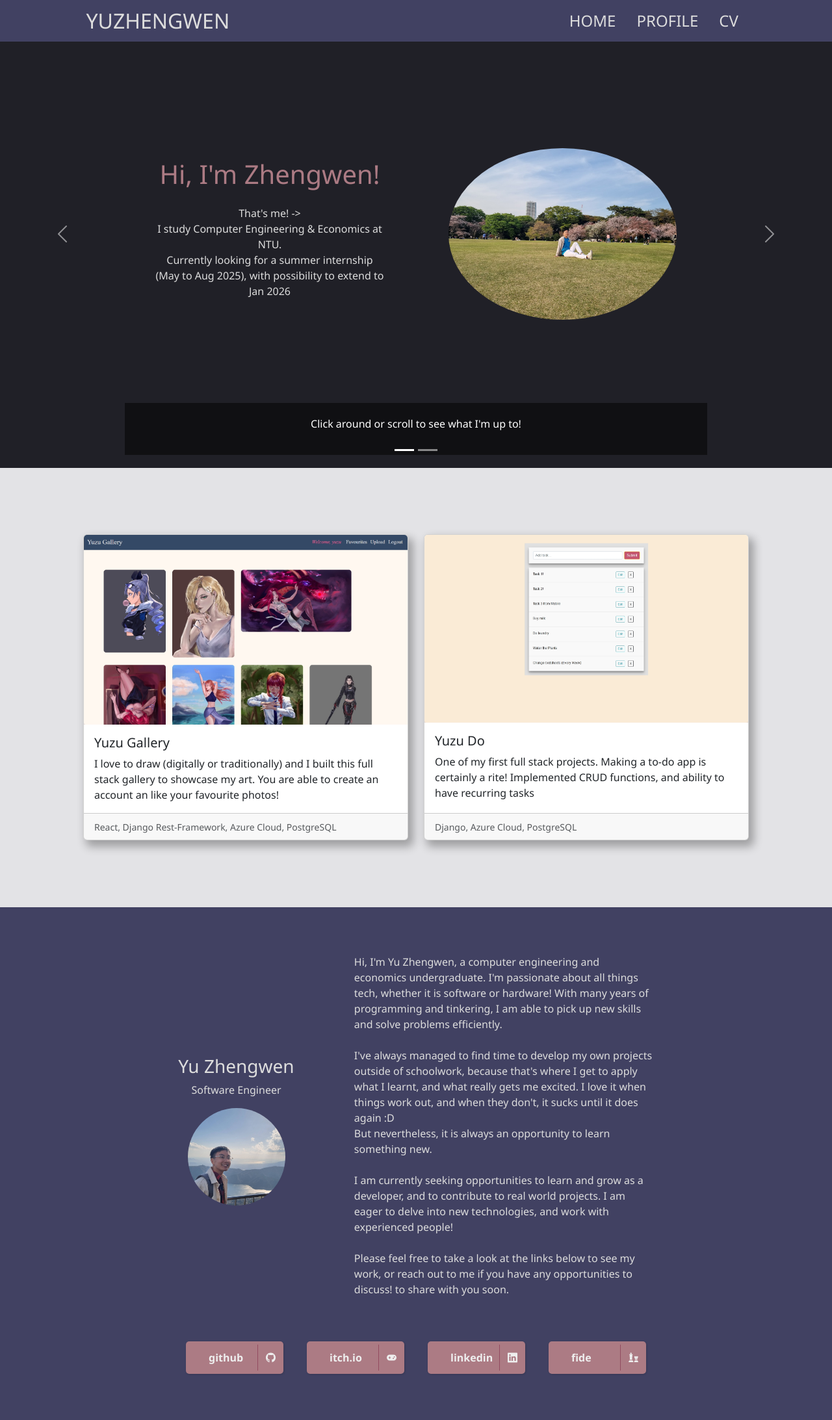
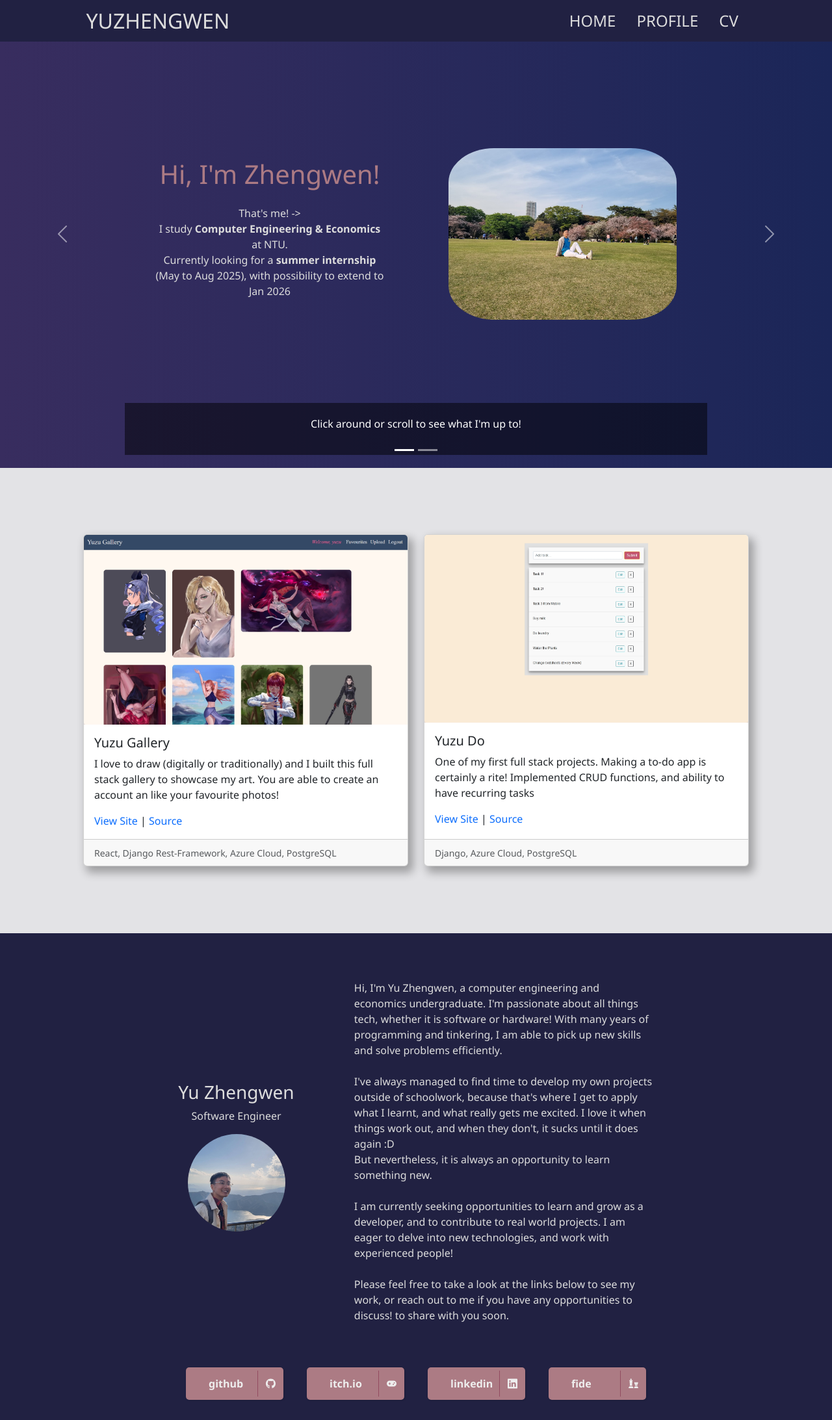
Before and after one commit to yuzhengwen/yuzhengwen.github.io, a PHP site: page / in a window 1280 px wide. Shown: the whole page at 65% size. Before the commit the page ends 2114 px from the top, so only its background shows below. Run offline with PHP 8.4, Linux system fonts and the light colour scheme.

Commit message:
Added some new styling
gradient and border

```diff
--- a/index.html
+++ b/index.html
@@ -43,9 +43,10 @@
                         <div class="landing-content row align-items-center">
                             <div class="col-md-5 landing-left">
                                 <h1>Hi, I'm Zhengwen!</h1>
-                                <p>That's me! -> <br>I study Computer Engineering & Economics at NTU. <br>Currently
-                                    looking for a summer
-                                    internship (May to Aug 2025), with possibility to extend to Jan 2026
+                                <p>That's me! -> <br>I study <strong>Computer Engineering & Economics</strong> at NTU.
+                                    <br>Currently
+                                    looking for a <strong>summer
+                                        internship</strong> (May to Aug 2025), with possibility to extend to Jan 2026
                                 </p>
                             </div>
                             <div class="col-md-5 landing-right">
@@ -83,7 +84,6 @@
         <section>
             <div class="row row-cols-1 row-cols-md-2 g-4">
                 <div class="col">
-                    <a class='card-link' href="https://black-bush-056643400.6.azurestaticapps.net/">
                     <div class="card h-100">
                         <img src="images/YuzuGallery-Home.png" class="card-img-top" alt="Yuzu Gallery">
                         <div class="card-body">
@@ -91,17 +91,18 @@
                             <p class="card-text">I love to draw (digitally or traditionally) and I built this full
                                 stack
                                 gallery to showcase my art. You are able to create an account an like your favourite
-                                    photos!</p>
+                                photos!
+                            </p>
+                            <a href="https://black-bush-056643400.6.azurestaticapps.net/">View Site</a> |
+                            <a href="https://github.com/yuzhengwen/YuzuGallery">Source</a>
                         </div>
                         <div class="card-footer">
                             <small class="text-body-secondary">React, Django Rest-Framework, Azure Cloud,
                                 PostgreSQL</small>
                         </div>
                     </div>
-                    </a>
                 </div>
                 <div class="col">
-                    <a class='card-link' href="https://nice-dune-0a1cdaf00.6.azurestaticapps.net/">
                     <div class="card h-100">
                         <img src="images/YuzuDo-Home.png" class="card-img-top" alt="Yuzu Do">
                         <div class="card-body">
@@ -109,12 +110,13 @@
                             <p class="card-text">One of my first full stack projects. Making a to-do app is
                                 certainly a
                                 rite! Implemented CRUD functions, and ability to have recurring tasks</p>
+                            <a href="https://nice-dune-0a1cdaf00.6.azurestaticapps.net/">View Site</a> |
+                            <a href="https://github.com/yuzhengwen/YuzuDo">Source</a>
                         </div>
                         <div class="card-footer">
                             <small class="text-body-secondary">Django, Azure Cloud, PostgreSQL</small>
                         </div>
                     </div>
-                    </a>
                 </div>
             </div>
         </section>
@@ -186,7 +188,8 @@
                             <br>
                             I've always managed to find time to develop my own projects outside of schoolwork, because
                             that's where I get to apply what I learnt, and what really gets me excited. I love it when
-                            things work out, and when they don't, it sucks until it does again :D <br>But nevertheless, it
+                            things work out, and when they don't, it sucks until it does again :D <br>But nevertheless,
+                            it
                             is always an opportunity to learn something new.
                             <br>
                             <br>
@@ -218,8 +221,7 @@
                         <div class="social-link">
                             <a href='https://yuzuvalentine.itch.io/' class="noselect"><span
                                     class="text">itch.io</span><span class="icon"><svg
-                                        xmlns="http://www.w3.org/2000/svg"
-                                        viewBox="0 0 640 512"><!--!Font Awesome Free 6.7.2 by @fontawesome - https://fontawesome.com License - https://fontawesome.com/license/free Copyright 2025 Fonticons, Inc.-->
+                                        xmlns="http://www.w3.org/2000/svg" viewBox="0 0 640 512">
                                         <path
                                             d="M192 64C86 64 0 150 0 256S86 448 192 448l256 0c106 0 192-86 192-192s-86-192-192-192L192 64zM496 168a40 40 0 1 1 0 80 40 40 0 1 1 0-80zM392 304a40 40 0 1 1 80 0 40 40 0 1 1 -80 0zM168 200c0-13.3 10.7-24 24-24s24 10.7 24 24l0 32 32 0c13.3 0 24 10.7 24 24s-10.7 24-24 24l-32 0 0 32c0 13.3-10.7 24-24 24s-24-10.7-24-24l0-32-32 0c-13.3 0-24-10.7-24-24s10.7-24 24-24l32 0 0-32z" />
                                     </svg></span></a>
--- a/styles/main.css
+++ b/styles/main.css
@@ -7,7 +7,9 @@
     --text-accent: #AC7B84;
     --text-accent-dark: #924c60;
     --main-bg-color: #e3e3e6;
-    --menuColor: #414162;
+    --menuColor: #212142
+        /* #2f2f4e*/
+    ;
     --bg-black: #000000;
     font-family: 'Segoe UI', Tahoma, Geneva, Verdana, sans-serif !important;
 }
@@ -19,8 +21,7 @@ body {
     color: var(--text-default);
 }
 
-p {
-}
+p {}
 
 #scroll_top {
     position: fixed;
@@ -89,14 +90,14 @@ p {
     box-shadow: 6px 8px 14px 2px rgba(0, 0, 0, 0.3);
 }
 
-.card-link {
-    text-decoration: none;
-}
-
 .card:hover {
     animation: shake 0.6s cubic-bezier(.36, .07, .19, .97) both;
     transform: translate3d(0, 0, 0);
     perspective: 1000px;
+}
+
+.card a {
+    text-decoration: none;
 }
 
 @keyframes appear {
@@ -184,7 +185,15 @@ p {
     position: absolute;
     display: block !important;
     bottom: 0;
-    background-color: #202027;
+    /*background-color: #202027;*/
+
+    background: #2b5876;
+    /* fallback for old browsers */
+    background: -webkit-linear-gradient(to right, #4e4376, #1b2658);
+    /* Chrome 10-25, Safari 5.1-6 */
+    background: linear-gradient(to right, #382d5f, #1b2658);
+    /* W3C, IE 10+/ Edge, Firefox 16+, Chrome 26+, Opera 12+, Safari 7+ */
+
     padding: 0 10%;
     text-align: center;
     color: var(--text-default);
@@ -199,7 +208,7 @@ p {
     height: 100%;
     object-fit: cover;
     display: block;
-    border-radius: 50%;
+    border-radius: 20%;
 }
 
 .landing-content {
```
Lines whose indentation alone changed are shown as unchanged.
